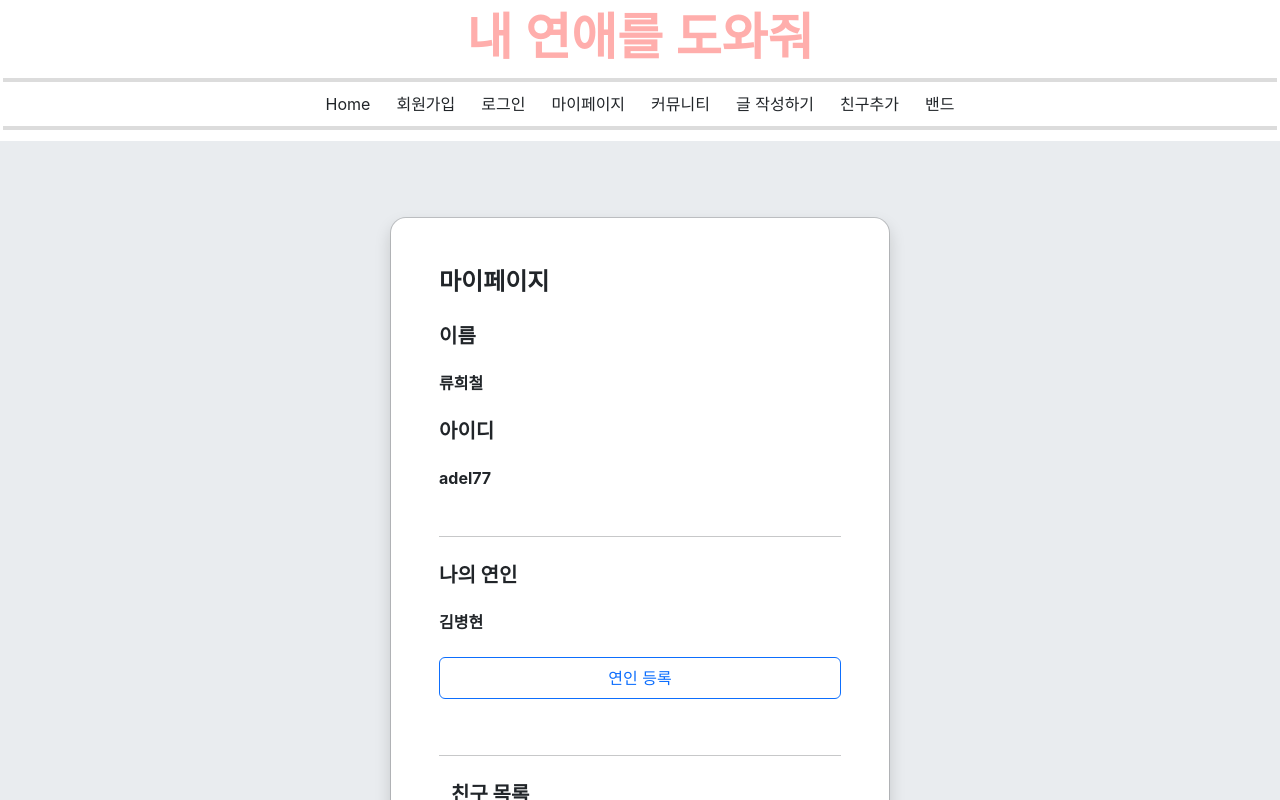
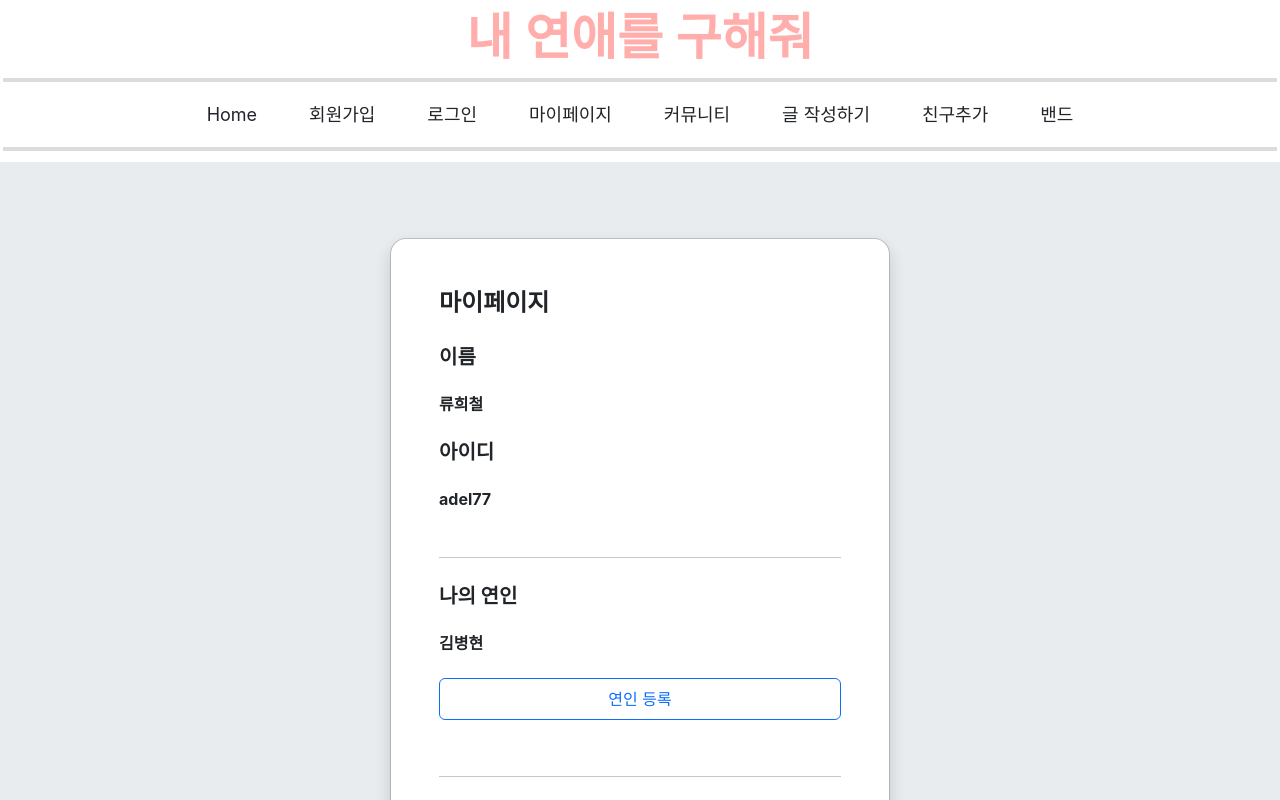
Before and after one commit to juknow/bestlove_front, a React (Create React App) app: page /mypage in a window 1280 px wide. Shown: the top 800 px of the page. Built offline with nearby package versions, Linux system fonts and the light colour scheme; a web font is replaced by a local one.

Commit message:
[ADD] nav 버튼 크기 증가

```diff
--- a/src/App.css
+++ b/src/App.css
@@ -37,3 +37,9 @@ header {
   text-overflow: ellipsis;
   color: gainsboro;
 }
+
+.btn-custom {
+  padding: 10px 20px; /* Larger padding */
+  font-size: 18px; /* Larger font size */
+  margin: 5px; /* Add some space around the buttons */
+}
--- a/src/App.js
+++ b/src/App.js
@@ -18,7 +18,7 @@ function App() {
   return (
     <div className="App">
       <BrowserRouter>
-        <header>내 연애를 도와줘</header>
+        <header>내 연애를 구해줘</header>
         <Navigator />
         <div style={{ height: 8 }}></div>
         <Routes>
--- a/src/components/Navigatior.jsx
+++ b/src/components/Navigatior.jsx
@@ -5,28 +5,28 @@ export default function CommunityNavigator() {
     <>
       <div className="navbarcustom"></div>
       <nav>
-        <Link to="/" type="button" className="btn">
+        <Link to="/" type="button" className="btn btn-custom">
           Home
         </Link>
-        <Link to="/register" type="button" className="btn">
+        <Link to="/register" type="button" className="btn btn-custom">
           회원가입
         </Link>
-        <Link to="/login" type="button" className="btn">
+        <Link to="/login" type="button" className="btn btn-custom">
           로그인
         </Link>
-        <Link to="/mypage" type="button" className="btn">
+        <Link to="/mypage" type="button" className="btn btn-custom">
           마이페이지
         </Link>
-        <Link to="/community" type="button" className="btn">
+        <Link to="/community" type="button" className="btn btn-custom">
           커뮤니티
         </Link>
-        <Link to="/post" type="button" className="btn">
+        <Link to="/post" type="button" className="btn btn-custom">
           글 작성하기
         </Link>
-        <Link to="/addfriend" type="button" className="btn">
+        <Link to="/addfriend" type="button" className="btn btn-custom">
           친구추가
         </Link>
-        <Link to="/band" type="button" className="btn">
+        <Link to="/band" type="button" className="btn btn-custom">
           밴드
         </Link>
       </nav>
```
